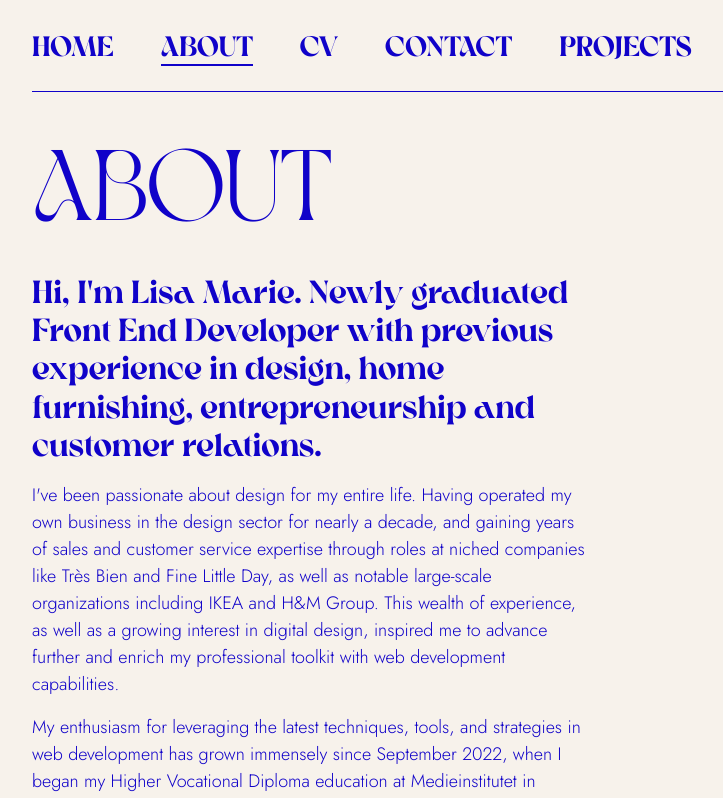
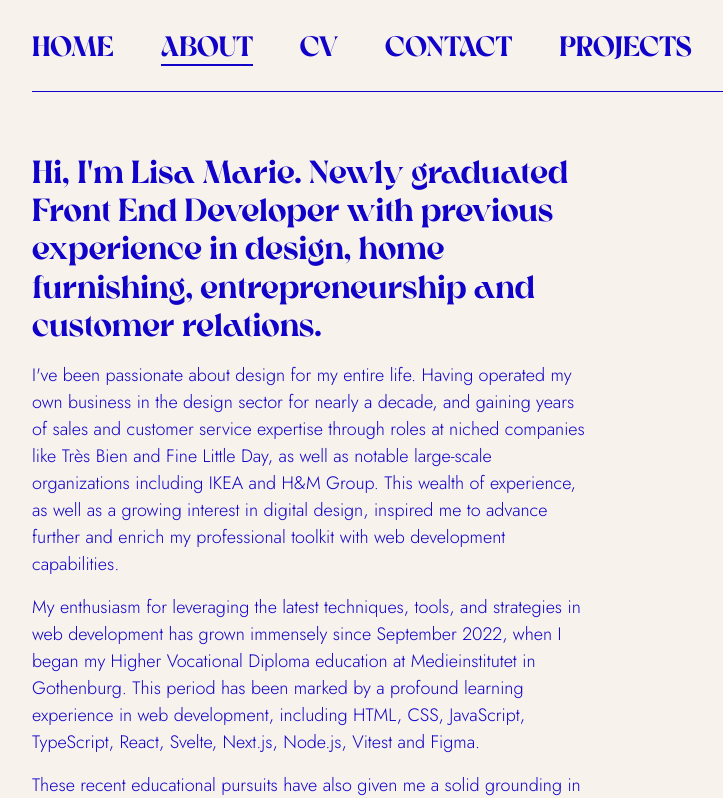
Before and after one commit to lisamarieandersson/showcase-pro, a React (Vite) app: page /about in a window 1280 px wide. Shown: the top 798 px of the page, without its empty margins (28-751 px from the left). Built offline with nearby package versions, Linux system fonts and the light colour scheme.

Commit message:
remove heading

```diff
--- a/src/components/presentation/Presentation.tsx
+++ b/src/components/presentation/Presentation.tsx
@@ -3,7 +3,7 @@ import './Presentation.scss';
 function Presentation() {
     return (
         <div className="presentation">
-            <h1 className="presentation__heading">About</h1>
+            {/*  <h1 className="presentation__heading">About</h1> */}
             <h2 className="presentation__intro">Hi, I'm Lisa Marie.
                 Newly graduated Front End Developer with previous experience in design, home furnishing,
                 entrepreneurship and customer relations. </h2>
```
